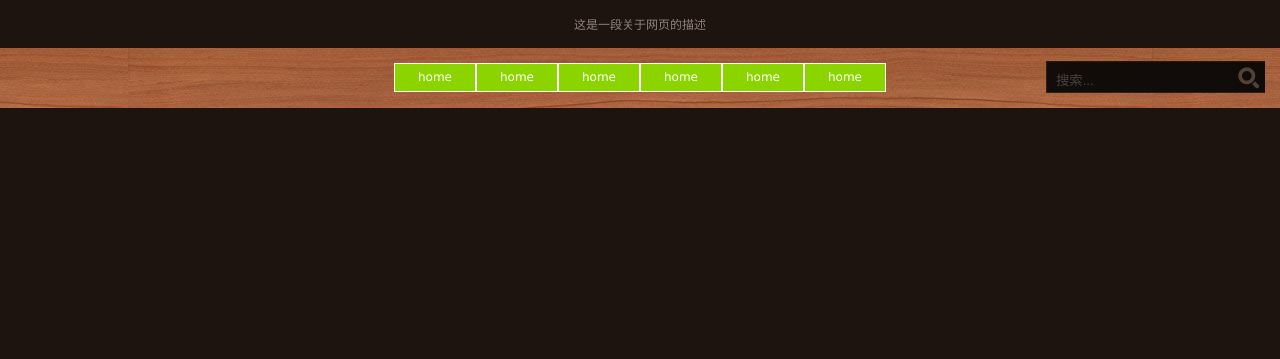
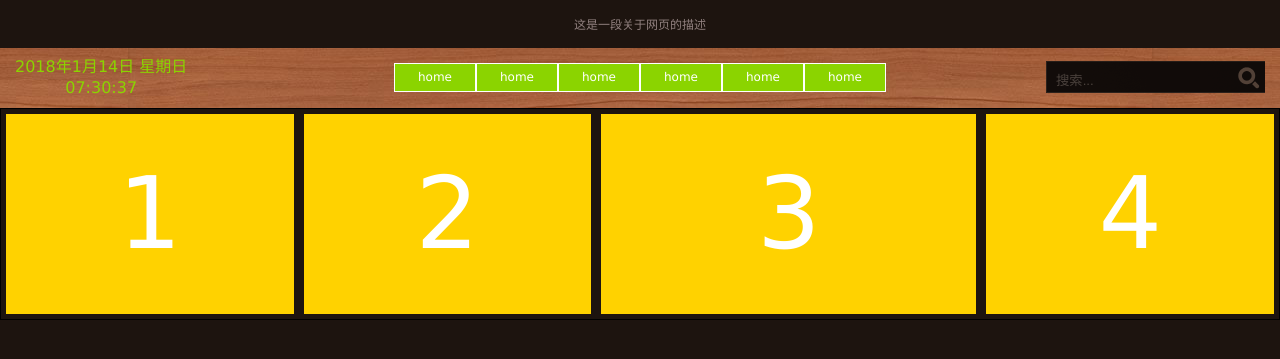
Before and after one commit to HerculesHu/BOOK-STORE, a plain HTML site: page HZY/index.html in a window 1280 px wide. Shown: the part 59-418 px from the top of the page. Drawn offline with Linux system fonts and the light colour scheme.

Commit message:
加入了时间

```diff
--- a/HZY/index.html
+++ b/HZY/index.html
@@ -4,6 +4,7 @@
     <meta charset="UTF-8">
     <title>胡子阳</title>
     <link href="style.css" rel="stylesheet" type="text/css">
+    <script type="text/javascript" src="js/main.js"></script>
     <meta name="author"content="胡子阳"/>
     <meta name="keyword" content="HTML/CSS3"/>
     <meta name="description" content="HTML/CSS3"/>
@@ -57,6 +58,12 @@
                     </ul>
                 </li>
             </ul>
+<!--时间框-->
+        <div id="time">
+            <div id="displaydate"></div>
+            <div id="displaytime"></div>
+        </div>
+
 
         <form id="quick-search" action="index.html" method="get" >
             <p>
@@ -73,6 +80,12 @@
 
 
 <!--内容-->
+<div class="box box1">
+    <div class="box-item">1</div>
+    <div class="box-item">2</div>
+    <div class="box-item box-item3">3</div>
+    <div class="box-item">4</div>
+</div>
 <!--页脚-->
 <!--版权标志-->
 
--- /dev/null
+++ b/HZY/js/main.js
@@ -0,0 +1,87 @@
+/**
+ * Created by Administrator on 18-1-8.
+ */
+
+
+
+
+//一开始进入网页
+window.onload=function () {
+    setup();
+    var iTimerid = window.setInterval("showtime()", 10);//设置循环周期
+    var iTimerid2 = window.setInterval("weeks()", 10);
+
+
+}
+
+var a=0;
+
+function setup() {
+    if (a==0){
+        var str="欢迎光临"
+    }
+    else{
+        var str="系统异常"
+
+    }
+    window.alert(str);
+}
+
+
+function  weeks() {
+    var oDt = new Date();
+    var sWd = "";
+    var iWeekDay = oDt.getDay();
+    switch (iWeekDay) {
+        case 0:
+            sWd = "星期日";
+            break;
+        case 1:
+            sWd = "星期一";
+            break;
+        case 2:
+            sWd = "星期二";
+            break;
+        case 3:
+            sWd = "星期三";
+            break;
+        case 4:
+            sWd = "星期四";
+            break;
+        case 5:
+            sWd = "星期五";
+            break;
+        case 6:
+            sWd = "星期六";
+            break;
+    }
+    var iMonth = parseInt(oDt.getMonth()) + 1;
+    document.getElementById("displaydate").innerHTML = "<span>" + oDt.getFullYear() + "年" + iMonth + "月" + oDt.getDate() + "日 " + sWd + "</span>";
+    var iTimerid = window.setInterval("showtime()", 1000);
+}
+
+
+function showtime() {
+    var oDt = new Date();
+    var iTimerid;
+    var sTime = "";
+    if (oDt.getHours() < 10) {
+        sTime += "0" + oDt.getHours() + ":";
+    }
+    else {
+        sTime += oDt.getHours() + ":";
+    }
+    if (oDt.getMinutes() < 10) {
+        sTime += "0" + oDt.getMinutes() + ":";
+    }
+    else {
+        sTime += oDt.getMinutes() + ":";
+    }
+    if (oDt.getSeconds() < 10) {
+        sTime += "0" + oDt.getSeconds();
+    }
+    else {
+        sTime += oDt.getSeconds();
+    }
+    document.getElementById("displaytime").innerHTML = "<span>" + sTime + "</span>";
+}
--- a/HZY/style.css
+++ b/HZY/style.css
@@ -42,8 +42,6 @@ h4 { font-size: 1.7em; }
     background-color: #8bd400;
     float:left;
 }
-
-
 
 ul.nav li{
     float: left;/*当元素浮动 将不再占据文档流中的任何位置 父列表实际上没有内容 就会收缩 从而隐藏列表背景*/
@@ -117,3 +115,53 @@ ul.nav li:hover ul{
 #search form#quick-search .btn{
     width: 25px; height: 25px;
 }
+
+
+/*时间框样式设置*/
+#time{
+    position: absolute;
+    left: 15px;
+    padding: 0; margin: 0;
+    border: none;
+}
+#displaydate{
+    font-size: 16px;
+    color: #8bd400;
+}
+#displaytime{
+    font-size: 16px;
+    color: #8bd400;
+}
+
+
+/***************************************************************************************************/
+/*内容区域*/
+.box{
+    display: flex;
+    margin: 0 0 55px;
+    border: solid 1px #000;
+    justify-content: space-around;
+}
+.box-item{
+    width: 200px;
+    height: 200px;
+    line-height: 200px;
+    vertical-align: middle;
+    margin: 5px;
+    background-color: #ffd200;
+    font-size: 100px;
+    color: white;
+    text-align: center;
+    flex-grow: 1;
+    flex-shrink: 1;
+}
+.box1{
+    flex-direction: column-reverse;
+    flex-wrap: wrap;
+    flex-flow: row nowrap;
+
+}
+.box-item3{
+    flex-grow: 2;
+    flex-shrink: 2;
+}
```
